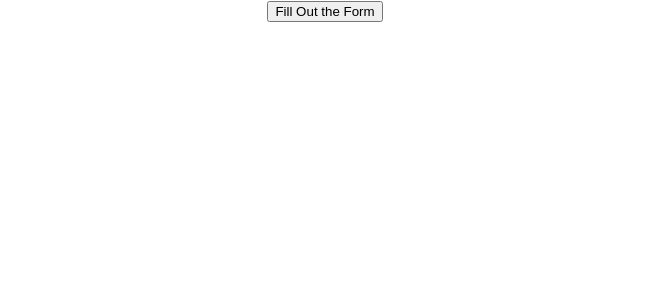
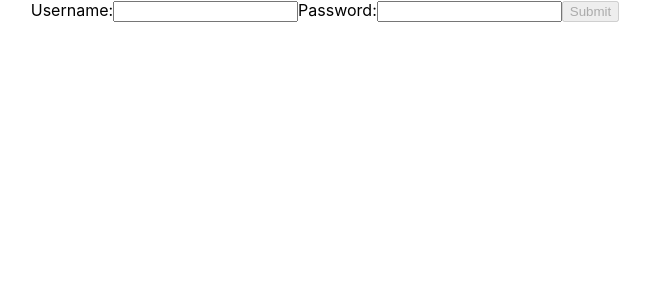
Before and after one commit to nairnairnair/orcas, a React (Create React App) app: page / in a window 1280 px wide. Shown: the top 300 px of the page, without its empty margins (315-965 px from the left). Built offline with nearby package versions, Linux system fonts and the light colour scheme.

Commit message:
Add report editor and admin homepage components and additional routing

```diff
--- /dev/null
+++ b/src/AdminHomepage/AdminHomepage.js
@@ -0,0 +1,24 @@
+import { Link } from "react-router-dom"
+
+const AdminHomepage = () => {
+    return (
+        <section>
+            <div>
+                <p>Hi, Admin Adminson!</p>
+                <Link to="/">
+                    <button>Log Out</button>
+                </Link>
+            </div>
+            <div>
+                <Link to="graphs">
+                    <button type="submit">View Data</button>
+                </Link>
+                <Link to="form">
+                    <button type="submit">Submit A Report</button>
+                </Link>
+            </div>
+        </section>
+    )
+}
+
+export default AdminHomepage;
--- a/src/App/App.js
+++ b/src/App/App.js
@@ -3,6 +3,8 @@ import { Routes, Route } from "react-router-dom"
 import Home from "../Home/Home"
 import Form from "../Form/Form"
 import Graphs from "../Graphs/Graphs"
+import AdminHomepage from "../AdminHomepage/AdminHomepage"
+import ReportEditor from "../ReportEditor/ReportEditor"
 
 function App() {
   return (
@@ -11,6 +13,8 @@ function App() {
         <Route path="/" element={ <Home/> } />
         <Route path="form" element={ <Form/> } />
         <Route path="form/graphs" element={ <Graphs/> } />
+        <Route path="adminhomepage" element={ <AdminHomepage/> } />
+        <Route path="reporteditor" element={ <ReportEditor/> } />
       </Routes>
     </div>
   );
--- a/src/Graphs/Graphs.js
+++ b/src/Graphs/Graphs.js
@@ -61,6 +61,12 @@ const Graphs = () => {
       <div>
         <h1>TE$T</h1>
         <canvas ref={chartRef} width="800" height="280"></canvas>
+        <Link to="form">
+            <button type="submit">Submit A Report</button>
+        </Link>
+        <Link to="adminhomepage">
+            <button>My Dashboard</button>
+        </Link>
       </div>
     );
   };
--- a/src/Home/Home.js
+++ b/src/Home/Home.js
@@ -1,12 +1,44 @@
 import { Link } from "react-router-dom"
+import React, { useState } from 'react';
 
 const Home = () => {
-return (
-    <Link to="form">
-        <button type="submit">Fill Out the Form</button>
-    </Link>
-)
 
-}
+    const [username, setUsername] = useState('');
+    const [password, setPassword] = useState('');
+    const [submitDisabled, setSubmitDisabled] = useState(true);
+
+    const handleUsernameChange = (event) => {
+      setUsername(event.target.value);
+      setSubmitDisabled(!(event.target.value && password));
+    };
+
+    const handlePasswordChange = (event) => {
+      setPassword(event.target.value);
+      setSubmitDisabled(!(event.target.value && username));
+    };
+
+    const handleSubmit = (event) => {
+      event.preventDefault();
+      // Send login request here...
+    };
+
+    return (
+      <div>
+        <form onSubmit={handleSubmit}>
+          <label>
+            Username:
+            <input type="text" value={username} onChange={handleUsernameChange} />
+          </label>
+          <label>
+            Password:
+            <input type="password" value={password} onChange={handlePasswordChange} />
+          </label>
+          <Link to="adminhomepage">
+          <button type="submit" disabled={submitDisabled}>Submit</button>
+          </Link>
+        </form>
+      </div>
+    );
+  }
 
 export default Home;
--- /dev/null
+++ b/src/ReportEditor/ReportEditor.js
@@ -0,0 +1,12 @@
+import { Link } from "react-router-dom"
+
+const ReportEditor = () => {
+    return (
+        <section>
+            <h1>FirstName LastName</h1>
+            <p>Role</p>
+        </section>
+    )
+}
+
+export default ReportEditor;
```
